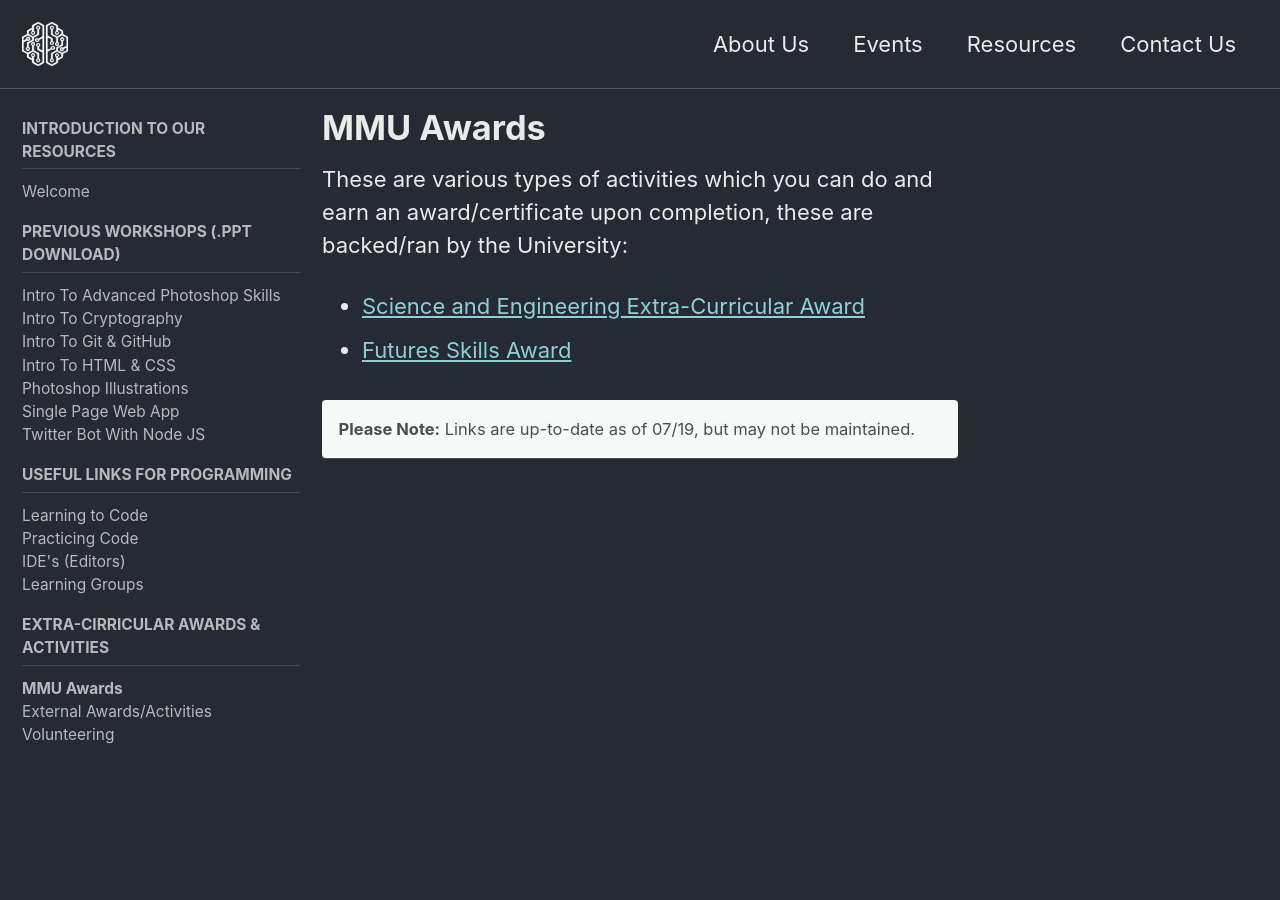
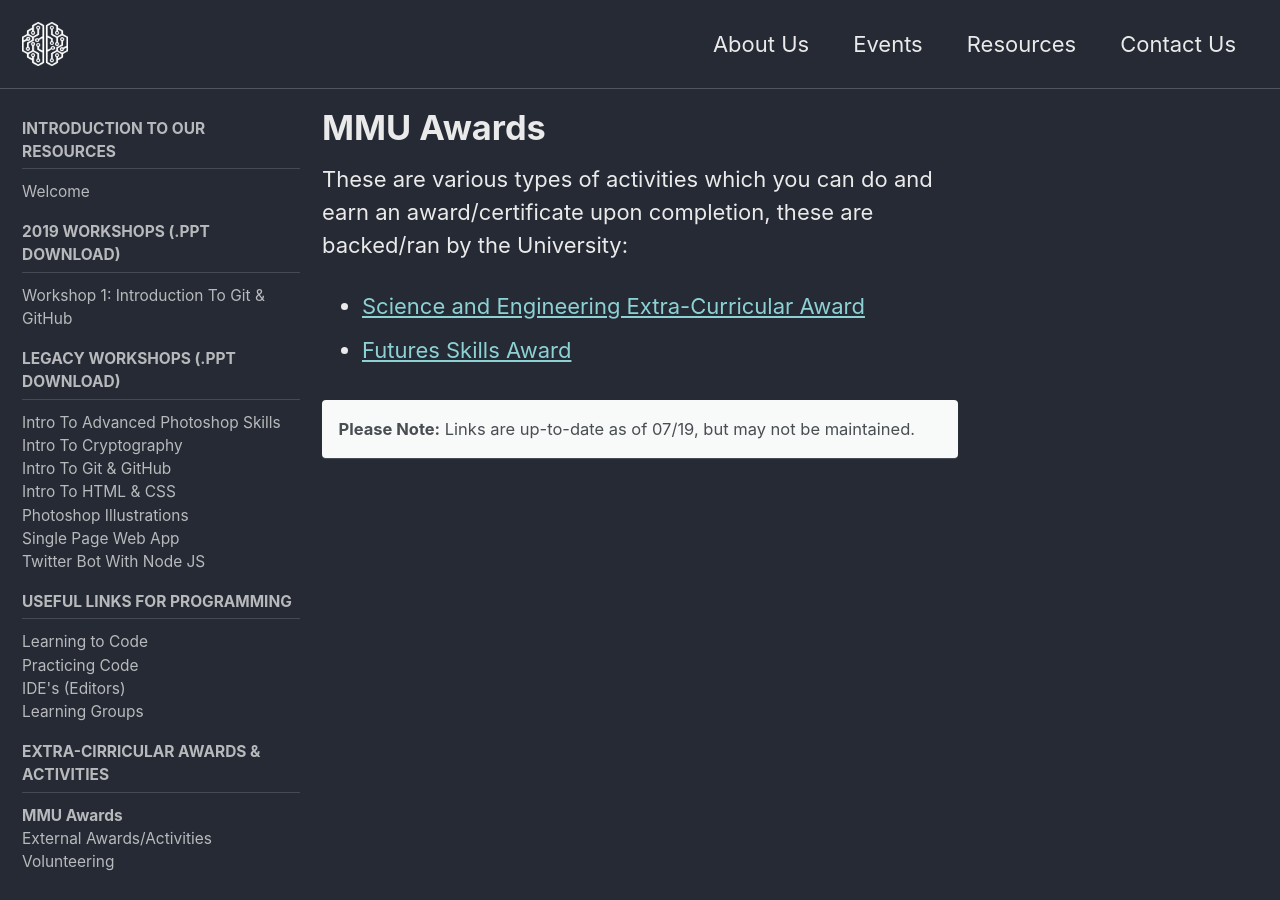
Before and after one commit to mmu-computing-society/mmu_comp_soc, a Jekyll site: the page built from resources/mmuAwards.md, in a window 1280 px wide and 900 px high. Built offline with Jekyll 4.4.1, drawn with Linux system fonts in a browser that asks for light colours; cached includes are drawn as plain includes; nearby versions of some CDN libraries.

Commit message:
Update navigation.yml

```diff
--- a/_data/navigation.yml
+++ b/_data/navigation.yml
@@ -21,8 +21,11 @@
     children:
       - title: "Welcome"
         url: /resources/intro
-
-  - title: Previous Workshops (.PPT download)
+  - title: 2019 Workshops (.PPT download)
+    children:
+      - title: "Workshop 1: Introduction To Git & GitHub"
+        url: /workshops/Intro to Git & GitHub MMUCompSoc.pptx
+  - title: Legacy Workshops (.PPT download)
     children:
       - title: "Intro To Advanced Photoshop Skills"
         url: /workshops/Intro To Advanced Photoshop Skills.pptx
```
